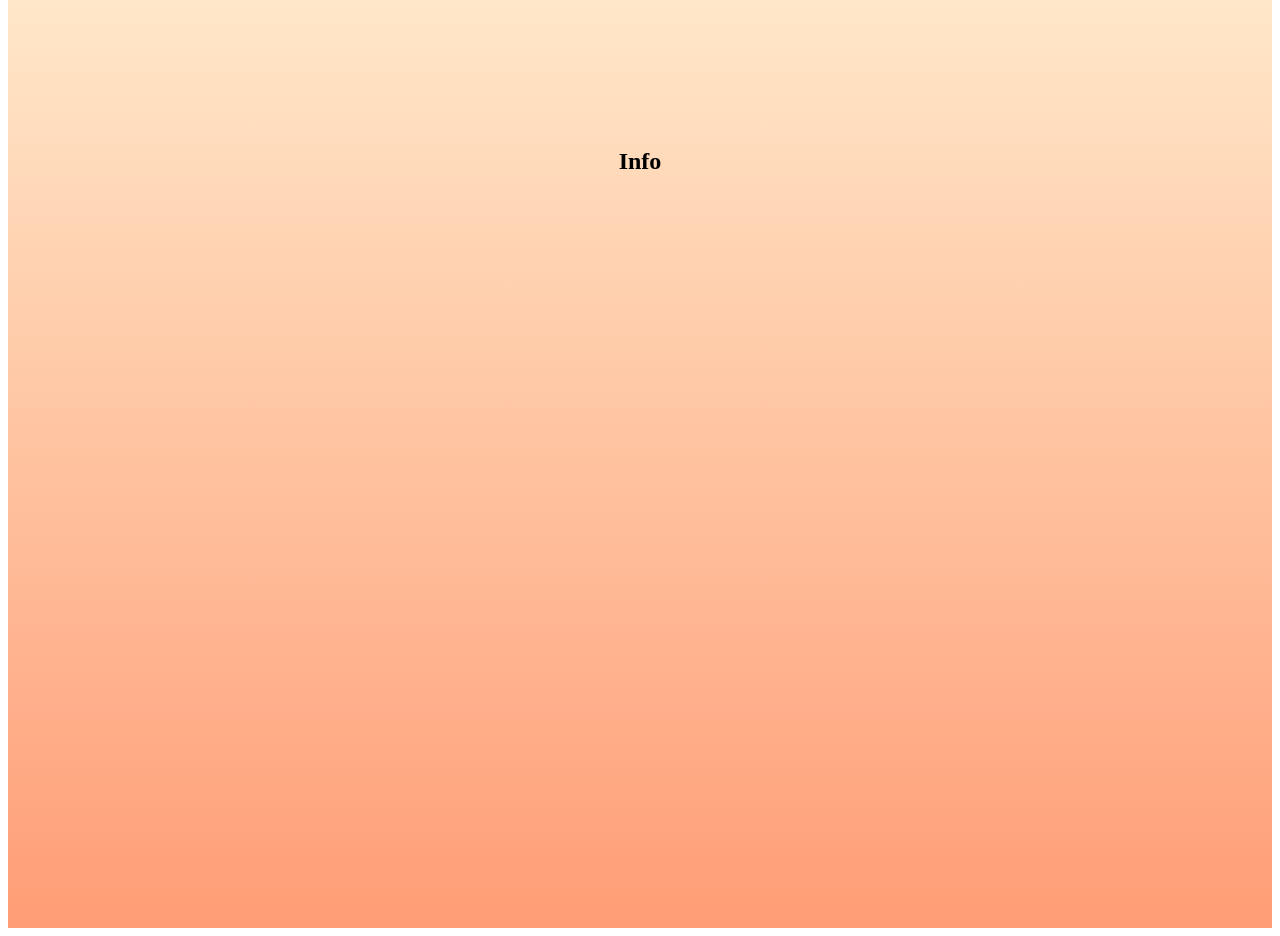
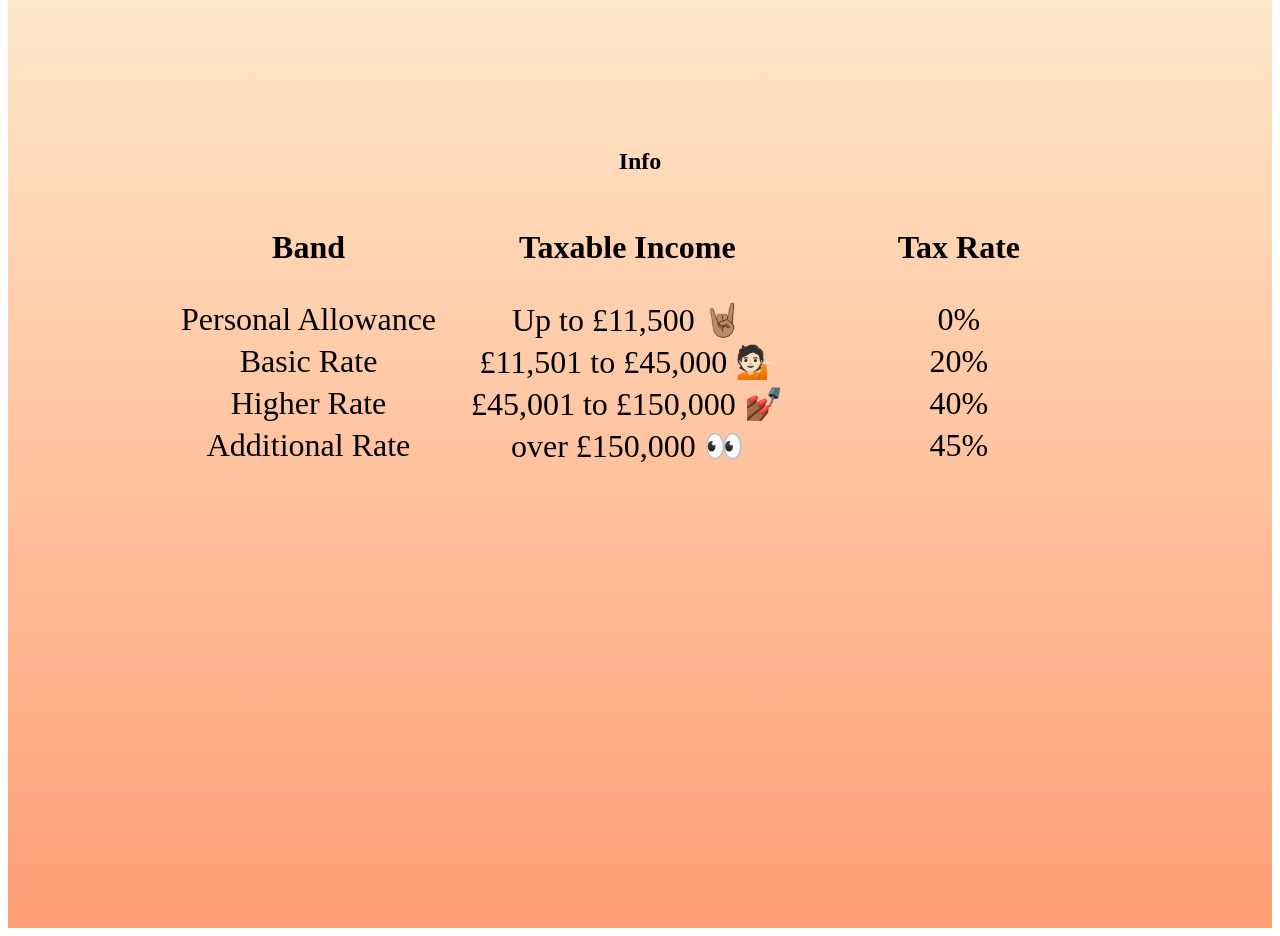
Before and after one commit to ameliejyc/tax-calculator, a React (Create React App) app: page / in a window 1280 px wide. Shown: the part 1480-2416 px from the top of the page. Built offline with nearby package versions, Linux system fonts and the light colour scheme.

Commit message:
Add tax band table :money_with_wings:

```diff
--- a/src/components/infoPage/index.js
+++ b/src/components/infoPage/index.js
@@ -1,10 +1,37 @@
 import React from 'react';
-import { Container } from './index.styles';
+import { Container, Table, Heading } from './index.styles';
 
 const InfoPage = () => {
   return (
     <Container>
       <h1>Info</h1>
+      <Table>
+        <tr>
+          <Heading>Band</Heading>
+          <Heading>Taxable Income</Heading>
+          <Heading>Tax Rate</Heading>
+        </tr>
+        <tr>
+          <td>Personal Allowance</td>
+          <td>Up to £11,500 🤘🏽</td>
+          <td>0%</td>
+        </tr>
+        <tr>
+          <td>Basic Rate</td>
+          <td>£11,501 to £45,000 💁🏻</td>
+          <td>20%</td>
+        </tr>
+        <tr>
+          <td>Higher Rate</td>
+          <td>£45,001 to £150,000 💅🏾</td>
+          <td>40%</td>
+        </tr>
+        <tr>
+          <td>Additional Rate</td>
+          <td>over £150,000 👀</td>
+          <td>45%</td>
+        </tr>
+      </Table>
     </Container>
   );
 };
--- a/src/components/infoPage/index.styles.js
+++ b/src/components/infoPage/index.styles.js
@@ -2,6 +2,16 @@ import styled from 'styled-components';
 
 export const Container = styled.section`
   display: flex;
-  justify-content: center;
+  flex-direction: column;
+  align-items: center;
   min-height: 100vh;
 `;
+
+export const Table = styled.table`
+  font-size: 2rem;
+  text-align: center;
+`;
+
+export const Heading = styled.th`
+  padding: 2rem 5rem;
+`;
```
